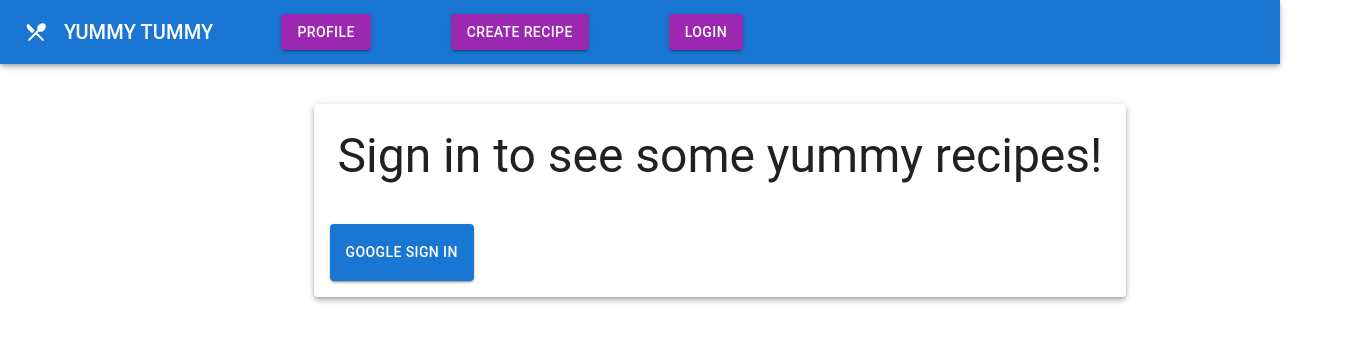
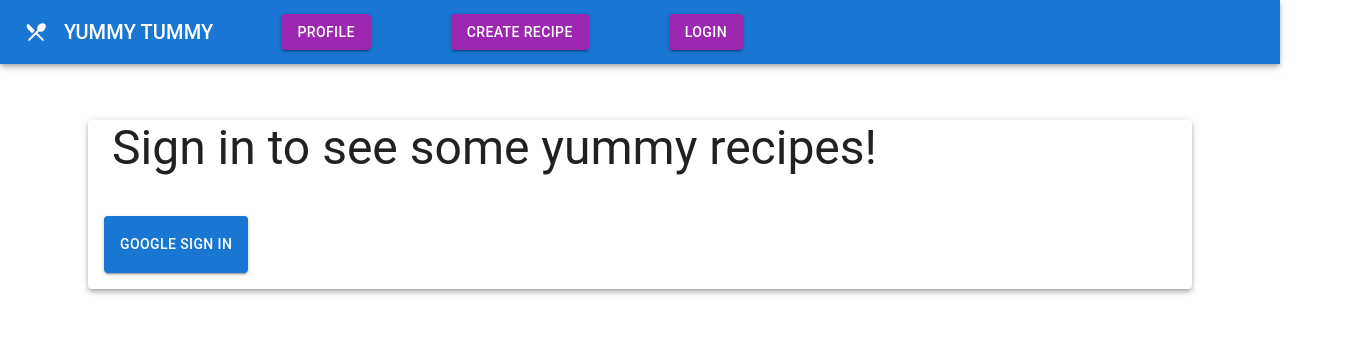
Before and after one commit to sheppieboy/Firebase-React-Recipe-App, a React (Create React App) app: page /signin in a window 1280 px wide. Shown: the top 342 px of the page, 1360 px wide, since content can reach past the window. Built offline with nearby package versions, Linux system fonts and the light colour scheme.

Commit message:
Fixed SignIn elements container

```diff
--- a/src/pages/SignIn.js
+++ b/src/pages/SignIn.js
@@ -1,7 +1,7 @@
 import { auth, provider } from "../firebase-config";
 import { signInWithPopup } from "firebase/auth";
 import { useNavigate } from "react-router-dom";
-import { Button, Paper, Typography, Grid } from "@mui/material";
+import { Button, Paper, Typography, Container } from "@mui/material";
 
 function SignIn({ user }) {
   let navigate = useNavigate();
@@ -16,13 +16,7 @@ function SignIn({ user }) {
   };
 
   return (
-    <Grid
-      container
-      direction="column"
-      alignItems="center"
-      justifyContent="center"
-      margin={10}
-    >
+    <Container sx={{ mt: 15 }}>
       <Paper elevation={4} sx={{ m: 3, w: 10 }}>
         <Typography variant="h3" m={3}>
           {"Sign in to see some yummy recipes!"}
@@ -35,7 +29,7 @@ function SignIn({ user }) {
           Google Sign In
         </Button>
       </Paper>
-    </Grid>
+    </Container>
   );
 }
 
```
